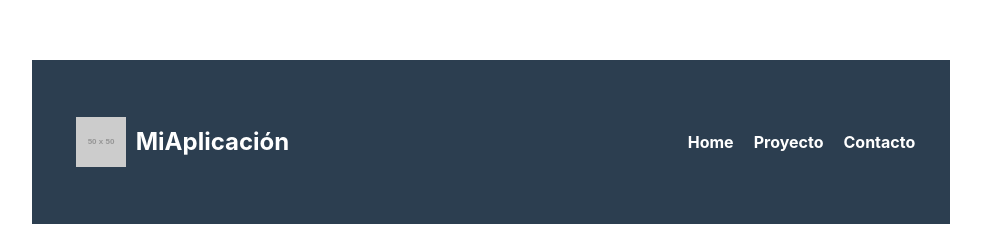
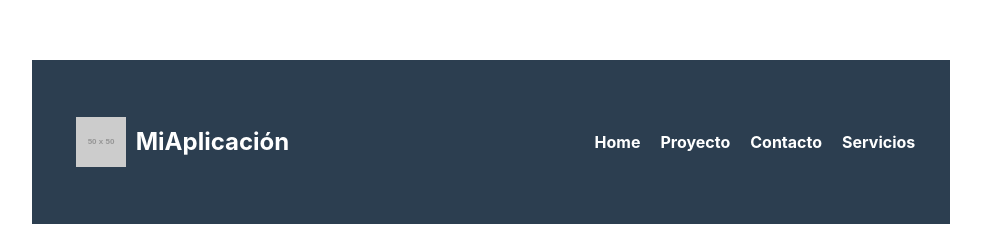
Before and after one commit to fedegonc/vbs, a React (Vite) app: page /contact in a window 1280 px wide. Shown: the part 148-374 px from the top of the page, without its empty margins (149-1130 px from the left). Built offline with nearby package versions, Linux system fonts and the light colour scheme.

Commit message:
Update Navbar.tsx

```diff
--- a/src/components/Navbar.tsx
+++ b/src/components/Navbar.tsx
@@ -15,6 +15,9 @@ const Navbar: FC = () => {
         <li className="navbar-item">
           <Link to="/contact" className="navbar-link">Contacto</Link>
         </li>
+        <li className="navbar-item">
+  <Link to="/services" className="navbar-link">Servicios</Link>
+</li>
       </ul>
     </nav>
   );
```
